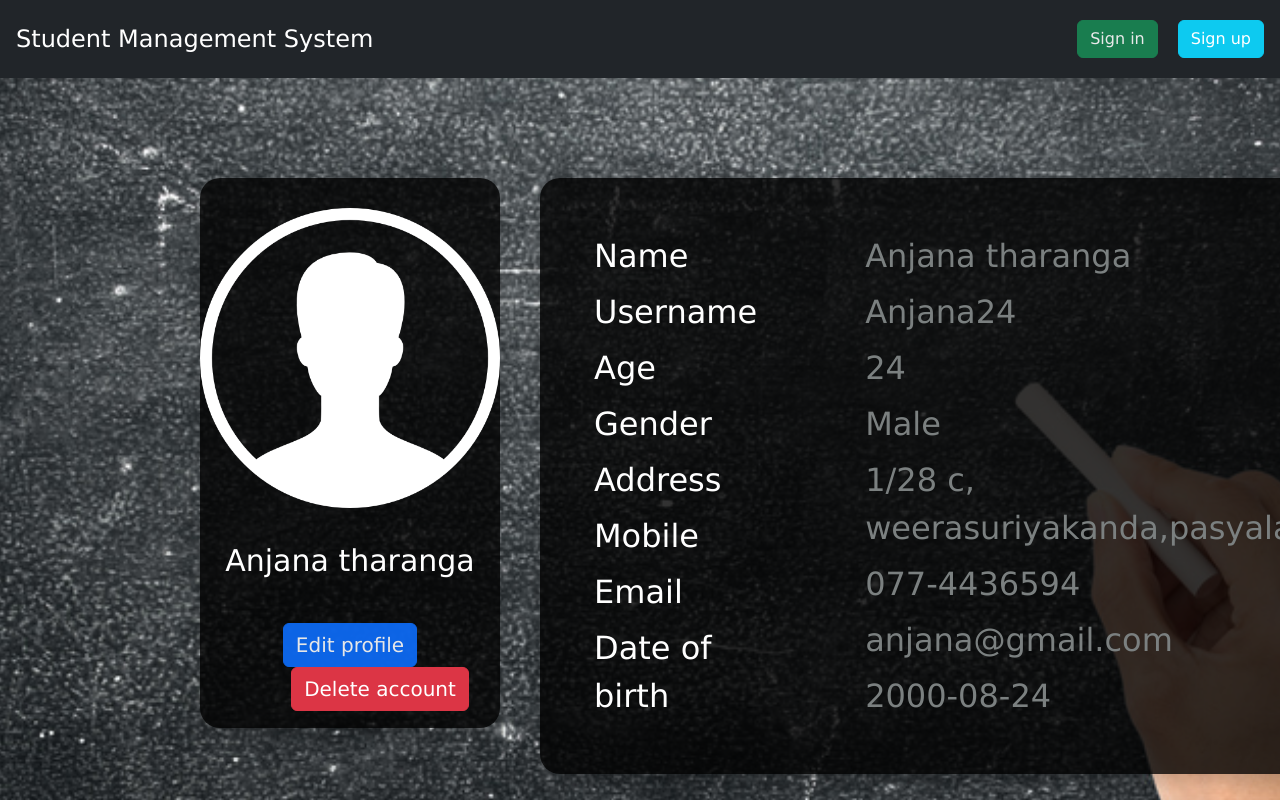
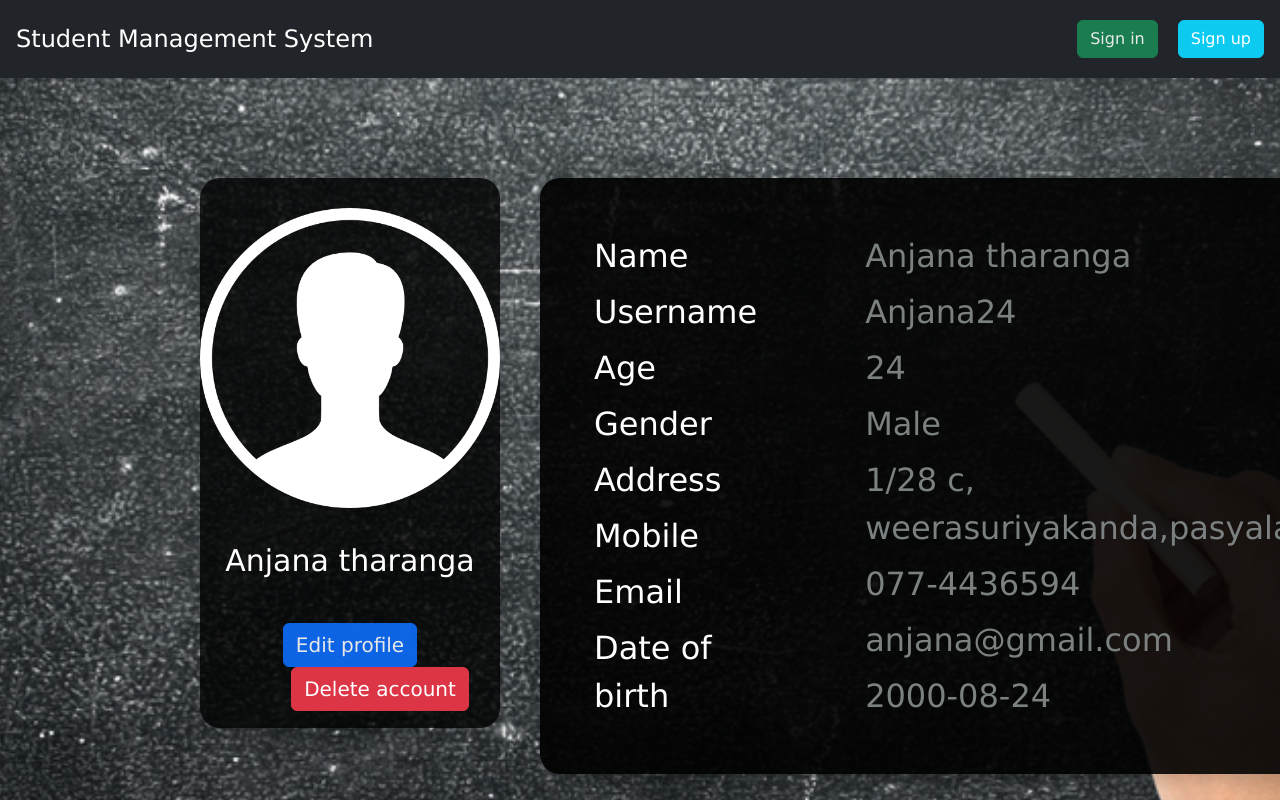
Before and after one commit to AnjanaTharanga24/springboot-react-student-management-system, a React (Create React App) app in the folder frontend/: page /student-profile in a window 1280 px wide. Shown: the top 800 px of the page. Built offline with nearby package versions, Linux system fonts and the light colour scheme.

Commit message:
new update

```diff
--- a/frontend/src/css/profile.css
+++ b/frontend/src/css/profile.css
@@ -20,7 +20,7 @@
     width: 900px;
     margin-left: 40px;
     padding: 50px;
-    background-color: rgba(0, 0,0,0.8);
+    background-color: rgba(0, 0,0,0.9);
     border-radius: 20px;
 }
 
```
